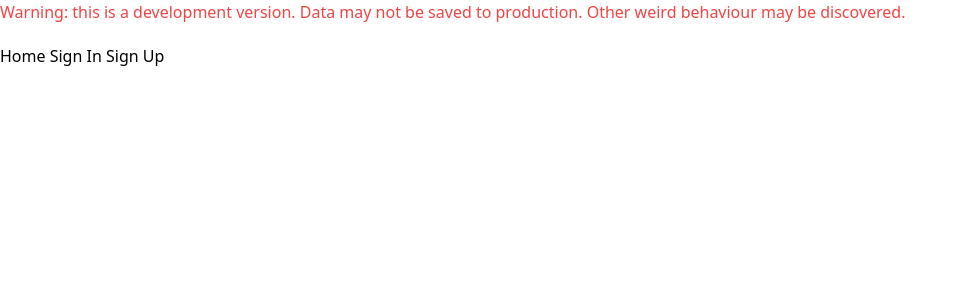
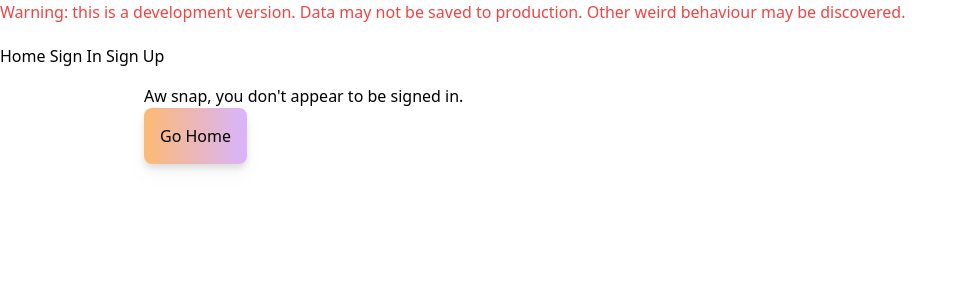
Before and after one commit to jtpotato/megaphone-v2, a SvelteKit app: page /signedin in a window 1280 px wide. Shown: the top 300 px of the page, without its empty margins (0-967 px from the left). Built offline with nearby package versions, Linux system fonts and the light colour scheme; no server answers.

Commit message:
add a thing for when you're not signed in

```diff
--- a/src/routes/signedin/+layout.svelte
+++ b/src/routes/signedin/+layout.svelte
@@ -1,5 +1,6 @@
 <script lang="ts">
 	import { goto } from '$app/navigation';
+	import Button from '$lib/ui/boba-ui/Button.svelte';
 	import { redirect } from '@sveltejs/kit';
 	import { isSignedIn } from '../stores';
 
@@ -7,10 +8,17 @@
 	isSignedIn.subscribe((value) => {
 		page_isSignedIn = value;
 	});
+
+	const goHome = () => {
+		goto("/");
+	}
 </script>
 
 <div>
 	{#if page_isSignedIn}
 		<slot />
+	{:else}
+		<p>Aw snap, you don't appear to be signed in.</p>
+		<Button action={goHome}>Go Home</Button>
 	{/if}
 </div>
```
